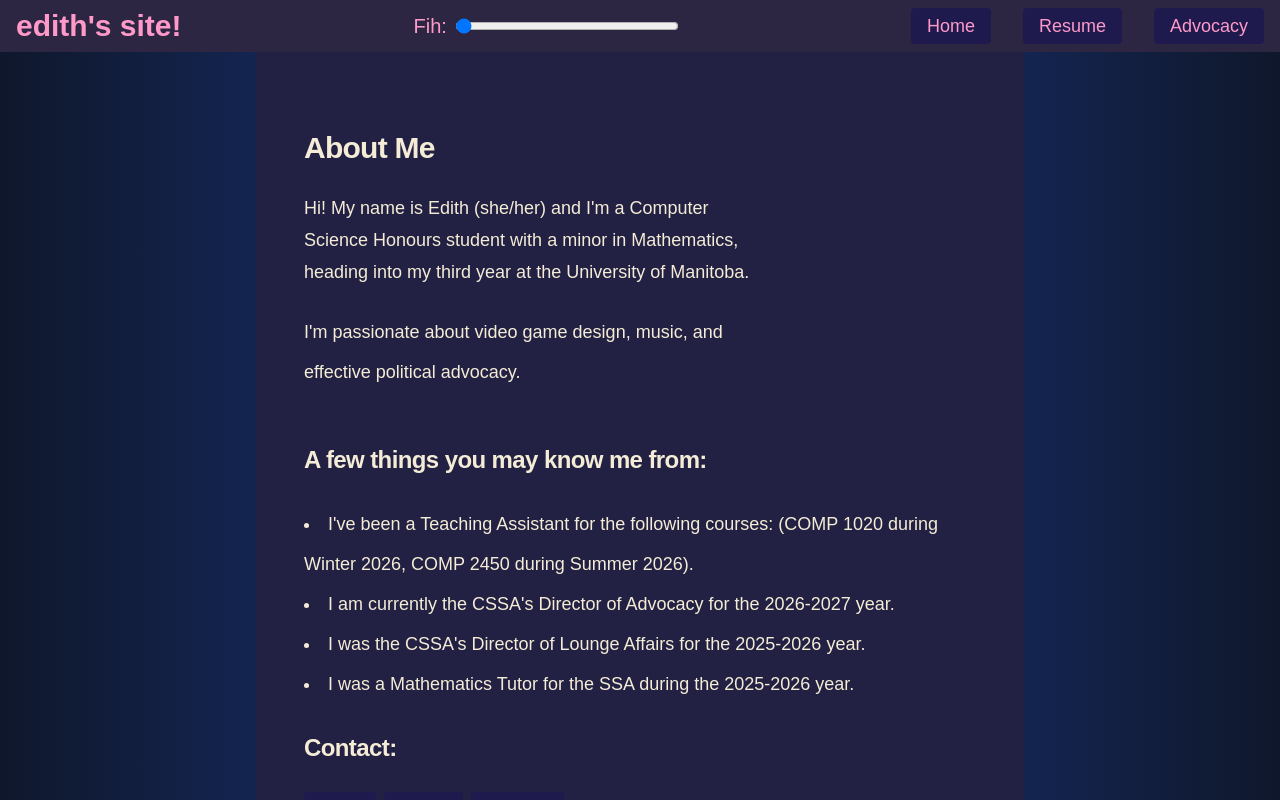
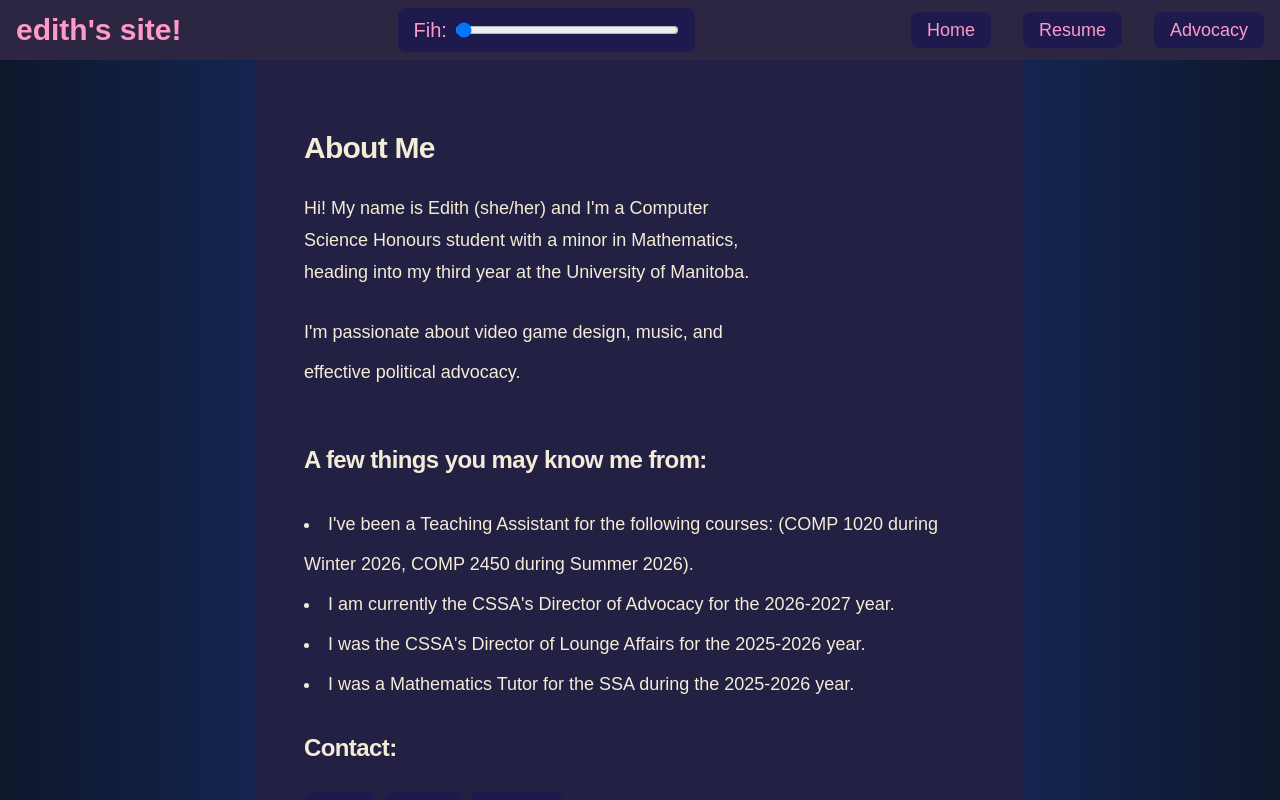
Before and after one commit to ediffs/edith-mom, a Next.js app: page / in a window 1280 px wide. Shown: the top 800 px of the page. Built offline with nearby package versions, Linux system fonts and the light colour scheme.

Commit message:
got my priorities straight + messed  w next.congfig.ts

```diff
--- a/next.config.ts
+++ b/next.config.ts
@@ -3,7 +3,7 @@ import type { NextConfig } from "next";
 
 const nextConfig: NextConfig = {
   output: "export",
-  basePath: "/edith-mom",
+  // basePath: "/edith-mom", // not necessary ???
   images: {
     unoptimized: true,
   },
--- a/src/app/page.tsx
+++ b/src/app/page.tsx
@@ -46,21 +46,21 @@ export default function Home() {
             <Link
               href="mailto:edith.hohner@umanitoba.ca"
               target="_blank"
-              className="transform scale-100 hover:scale-105 bg-indigo-950 hover:text-cyan-400 text-[#ff99c9] py-2 px-4 rounded"
+              className="transform scale-100 hover:scale-105 bg-indigo-950 hover:text-cyan-400 text-[#ff99c9] py-2 px-4 rounded-lg"
             >
               Email
             </Link>
             <Link
               href="https://github.com/ediffs"
               target="_blank"
-              className="transform scale-100 hover:scale-105 bg-indigo-950 hover:text-cyan-400 text-[#ff99c9] py-2 px-4 rounded"
+              className="transform scale-100 hover:scale-105 bg-indigo-950 hover:text-cyan-400 text-[#ff99c9] py-2 px-4 rounded-lg"
             >
               Github
             </Link>
             <Link
               href="https://linkedin.com/in/edith-hohner"
               target="_blank"
-              className="transform scale-100 hover:scale-105 bg-indigo-950 hover:text-cyan-400 text-[#ff99c9] py-2 px-4 rounded"
+              className="transform scale-100 hover:scale-105 bg-indigo-950 hover:text-cyan-400 text-[#ff99c9] py-2 px-4 rounded-lg"
             >
               LinkedIn
             </Link>
--- a/src/components/fih.tsx
+++ b/src/components/fih.tsx
@@ -10,6 +10,7 @@ const images = [
   "/schwarzenarzisse-fih-0.png",
 ];
 
+// FIXME: fih stuck wall :(
 export default function Fih() {
   const ref = useRef<HTMLDivElement>(null);
   const posRef = useRef({ x: 0, y: 0 });
--- a/src/components/navbar.tsx
+++ b/src/components/navbar.tsx
@@ -11,17 +11,18 @@ const items = [
 export default function Navbar() {
   const { count, setCount } = useFihCount();
 
+  // FIXME: make it so that on mobile the fih slider is somewhere more sexually accessible
   return (
     <nav className="fixed top-0 left-0 w-full bg-[#2d2643] flex flex-col md:flex-row md:items-center md:justify-between px-4 py-2 gap-3">
       <Link
         href="/"
         className="text-lg md:text-3xl font-bold text-[#ff99c9] hover:text-cyan-400"
       >
-        edith's site!
+        edith&apos;s site!
       </Link>
 
-      {/* fih control */}
-      <div className="flex items-center gap-2">
+      {/* girlypop fih control */}
+      <div className="flex items-center gap-2 bg-indigo-950 px-4 py-2 rounded-lg">
         <label htmlFor="numFih" className="text-sm md:text-xl text-[#ff99c9]">
           Fih:
         </label>
@@ -42,7 +43,7 @@ export default function Navbar() {
           <li key={item.id}>
             <Link
               href={item.href}
-              className="text-sm md:text-lg hover:text-cyan-400 bg-indigo-950 py-2 px-3 md:px-4 rounded transition-transform hover:scale-105"
+              className="text-sm md:text-lg hover:text-cyan-400 bg-indigo-950 py-2 px-3 md:px-4 rounded-lg transition-transform hover:scale-105"
             >
               {item.label}
             </Link>
```
Also changed, not shown: 1 other file (tests, documents, lock files or other folders).
